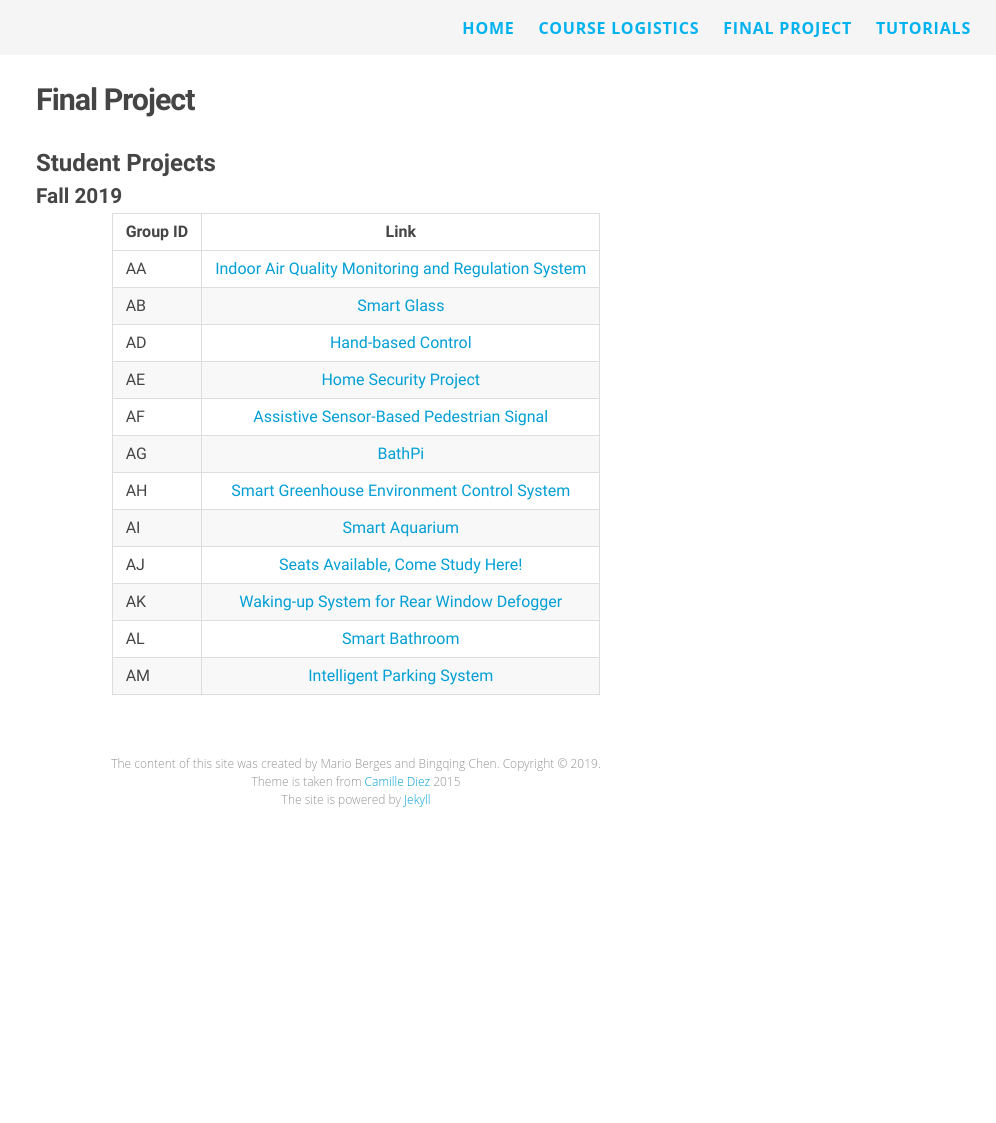
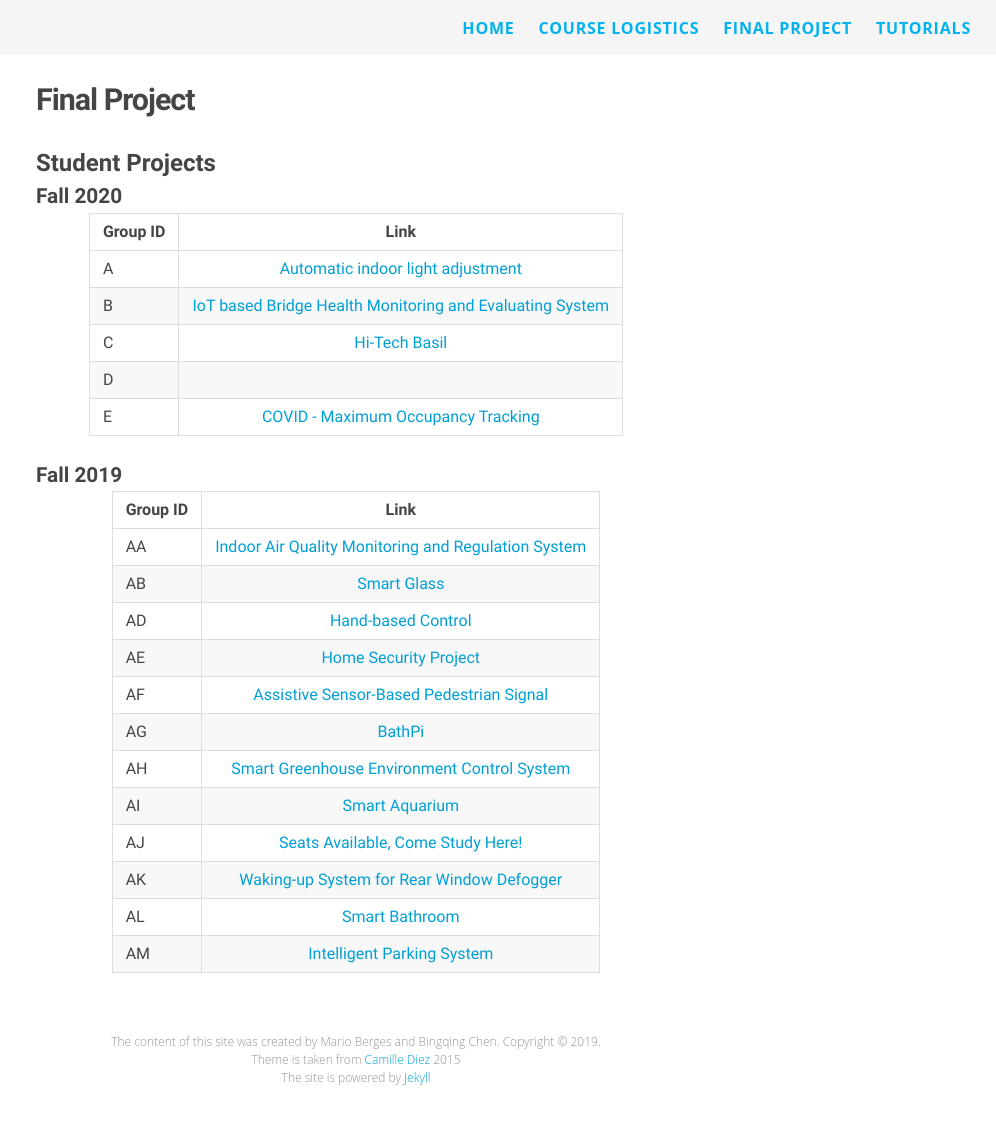
Before and after one commit to INFERLab/12740, a Jekyll site: the page built from project.md, in a window 1280 px wide. Shown: the whole page, without its empty margins (284-1280 px from the left). Built offline with Jekyll 4.4.1, drawn with Linux system fonts in a browser that asks for light colours; nearby versions of some CDN libraries; library files that are not in the unit come from our copies; before the commit the page ends 900 px from its top, so only the background shows below that.

Commit message:
Included the project links

```diff
--- a/project.md
+++ b/project.md
@@ -3,6 +3,17 @@ layout: page
 title: Final Project
 ---
 ## Student Projects
+### Fall 2020
+
+| **Group ID**      | **Link**     |
+| ----------------------------- |:----------------------------:|
+|A|[Automatic indoor light adjustment](https://yesandy.github.io/12740-group-project/)|
+|B|[IoT based Bridge Health Monitoring and Evaluating System](https://xiongrxchn.github.io/IntelBri.github.io/)|
+|C|[Hi-Tech Basil](https://lgraff.github.io/lgraff-12704_Final_Project/)|
+|D||
+|E|[COVID - Maximum Occupancy Tracking](https://github.com/SadhanaSai/12740-COVIDOccupancy/blob/main/README.md)|
+
+
 ### Fall 2019
 
 | **Group ID**      | **Link**     |
```
